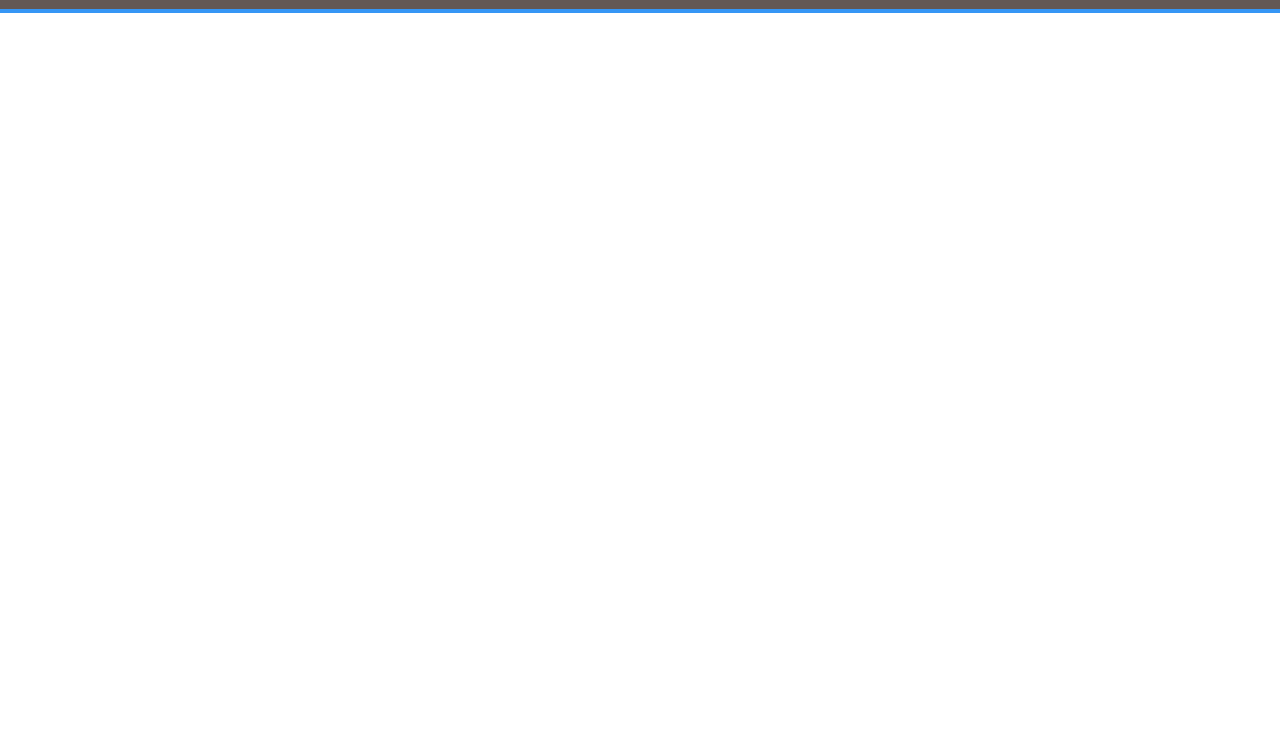
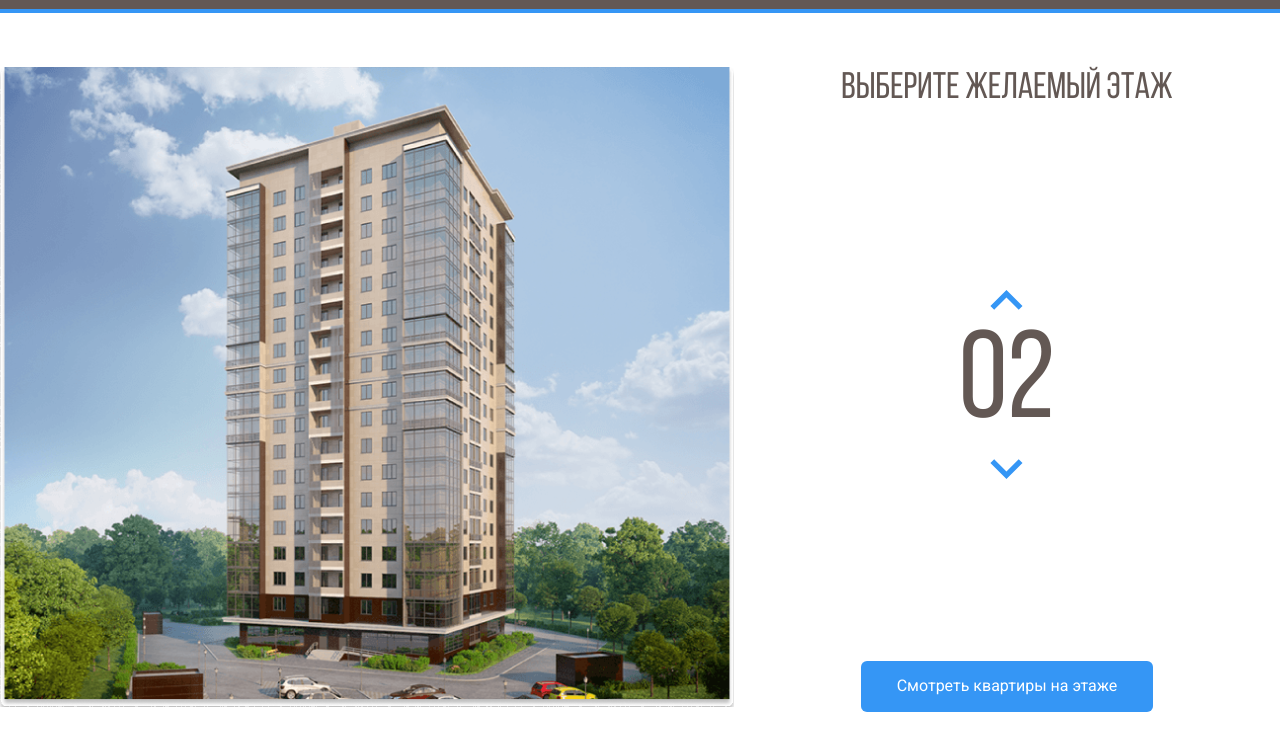
Before and after one commit to YudakovVV/Melody, a plain HTML site: page index.html in a window 1280 px wide. Shown: the part 55-800 px from the top of the page. Drawn offline with Linux system fonts and the light colour scheme.

Commit message:
Добавление новых элементов

```diff
--- a/css/style.css
+++ b/css/style.css
@@ -1,3 +1,12 @@
+@font-face {
+  font-family: "Bebas Neue";
+  src: local("BebasNeueRegular"),
+    url("../fonts/BebasNeueRegular.woff2") format("woff2"),
+    url("../fonts/BebasNeueRegular.woff") format("woff");
+  font-weight: normal;
+  font-style: normal;
+  font-display: swap;
+}
 * {
   box-sizing: border-box;
 }
@@ -49,3 +58,58 @@ body {
   text-decoration: none;
   color: #fff;
 }
+.main {
+  max-width: 1280px;
+  margin: auto;
+  padding-top: 54px;
+  display: flex;
+}
+.main-info {
+  flex-grow: 1;
+  text-align: center;
+  display: flex;
+  flex-direction: column;
+  align-items: center;
+  justify-content: space-between;
+}
+.home-image path {
+  opacity: 0;
+  cursor: pointer;
+}
+.home-image path:hover {
+  opacity: 1;
+}
+.counter-group {
+  display: flex;
+  flex-direction: column;
+  align-items: center;
+}
+.counter-button {
+  background-color: #fff;
+  border: none;
+  cursor: pointer;
+}
+.counter-arrow-down {
+  transform: rotateX(180deg);
+}
+.main-title {
+  font-family: "Bebas Neue", sans-serif;
+  font-weight: normal;
+  font-size: 37px;
+  line-height: 44px;
+  color: #635854;
+  margin: 0;
+}
+.counter {
+  font-family: "Bebas Neue", sans-serif;
+  font-size: 124px;
+  color: #635854;
+}
+.button-primary {
+  background: #3596f5;
+  border-radius: 6px;
+  color: #fff;
+  border: none;
+  padding: 16px 36px;
+  cursor: pointer;
+}
--- a/index.html
+++ b/index.html
@@ -41,5 +41,69 @@
     </div>
     <!-- /.navbar -->
   </header>
+  <main class="main">
+    <div class="main-image">
+      <svg class = "home-image" width="734" height="640" viewBox="0 0 734 640" fill="none"
+        xmlns="http://www.w3.org/2000/svg" xmlns:xlink="http://www.w3.org/1999/xlink">
+        <g filter="url(#filter0_d_1_86)">
+          <rect width="734" height="640" fill="url(#pattern0)" shape-rendering="crispEdges" />
+          <defs>
+            <filter id="filter0_d_1_86" x="0" y="0" width="742" height="648" filterUnits="userSpaceOnUse"
+              color-interpolation-filters="sRGB">
+              <feFlood flood-opacity="0" result="BackgroundImageFix" />
+              <feColorMatrix in="SourceAlpha" type="matrix" values="0 0 0 0 0 0 0 0 0 0 0 0 0 0 0 0 0 0 127 0" result="hardAlpha" />
+              <feOffset dy="4" />
+              <feGaussianBlur stdDeviation="2" />
+              <feComposite in2="hardAlpha" operator="out" />
+              <feColorMatrix type="matrix" values="0 0 0 0 0 0 0 0 0 0 0 0 0 0 0 0 0 0 0.25 0" />
+              <feBlend mode="normal" in2="BackgroundImageFix" result="effect1_dropShadow_1_86" />
+              <feBlend mode="normal" in="SourceGraphic" in2="effect1_dropShadow_1_86" result="shape" />
+            </filter>
+            <pattern id="pattern0" patternContentUnits="objectBoundingBox" width="1" height="1">
+              <use xlink:href="#image0_1_86" transform="translate(-0.00408719) scale(0.0013624 0.0015625)" />
+            </pattern>
+            <image id="image0_1_86" width="740" height="640" xlink:href="img/home.png" />
+          </defs>
+        </g>
+        <path d="M226 530L446.8 538L516 524.3V546L447.5 565.7L226 554.7V530Z" fill="#3595F6" fill-opacity="0.75" />
+        <path d="M227 529V504L447.3 507.3L517 504V524L447.7 537L227 529Z" fill="#3595F6" fill-opacity="0.75" />
+        <path d="M227 503V478H448H517V501L449 508L227 503Z" fill="#3595F6" fill-opacity="0.75" />
+        <path d="M227 479V454L448.3 450.3L516 457V479H448" fill="#3595F6" fill-opacity="0.75" />
+        <path d="M227 453V427L448.5 423.7L517 434.7V456L448 449.3L227 453Z" fill="#3595F6" fill-opacity="0.75" />
+        <path d="M226 426V402.3L447 390L518 413V434.3L447 422L226 426Z" fill="#3595F6" fill-opacity="0.75" />
+        <path d="M226 404V379L448.2 362.7L518 391.3V412L447.7 390.3L226 404Z" fill="#3595F6" fill-opacity="0.75" />
+        <path d="M226 379V354L448.5 333.7L518 370.3V391L446 362.3L226 379Z" fill="#3595F6" fill-opacity="0.75" />
+        <path d="M226 353V329L449 304.3L518 348.3V370L448.7 332L226 353Z" fill="#3595F6" fill-opacity="0.75" />
+        <path d="M226 328V304L448.5 275.3L518 326.3V347L447.7 304.7L226 328Z" fill="#3595F6" fill-opacity="0.75" />
+        <path d="M225 304V280L447.3 247L518 306.3V326L448 275.3L225 304Z" fill="#3595F6" fill-opacity="0.75" />
+        <path d="M226 279V255L447.2 220L517 284V305L448.3 246.7L226 279Z" fill="#3595F6" fill-opacity="0.75" />
+        <path d="M226 255V230L448.3 192L517 262.3V283L448 219L226 255Z" fill="#3595F6" fill-opacity="0.75" />
+        <path d="M226 229V204L446.8 160.3L517 239.3V262L448 188.7L226 229Z" fill="#3595F6" fill-opacity="0.75" />
+        <path d="M227 205V180L447 132L517 217V240L446.3 160.7L227 205Z" fill="#3595F6" fill-opacity="0.75" />
+        <path d="M226 180V155L445.8 103L517 195.3V218L447.3 131.7L226 180Z" fill="#3595F6" fill-opacity="0.75" />
+        <path d="M226 155V129L448 72.3L517 174V195L447.7 103.3L226 155Z" fill="#3595F6" fill-opacity="0.75" />
+      </svg>
+
+
+    </div>
+    <!-- /.main-image -->
+    <div class="main-info">
+      <h2 class="main-title">Выберите желаемый этаж</h2>
+      <div class="counter-group">
+        <button class="counter-button counter-up">
+          <img class = "counter-arrow counter-arrow-up" src="img/arrow.svg" alt="arrow-up">
+        </button>
+
+      </button>
+        <span class="counter">02</span>
+        <button class="counter-button counter-down">
+          <img class="counter-arrow counter-arrow-down" src="img/arrow.svg" alt="arrow-down">
+        </button>
+      </div>
+      <!-- /.counter-group -->
+      <button class="button button-primary">Смотреть квартиры на этаже</button>
+    </div>
+    <!-- /.main-info -->
+  </main>
 </body>
 </html>
```
Also changed, not shown: fonts/BebasNeueRegular.woff (added), fonts/BebasNeueRegular.woff2 (added), img/Group 3.svg (added), img/arrow.svg (added), img/home.png (added).
